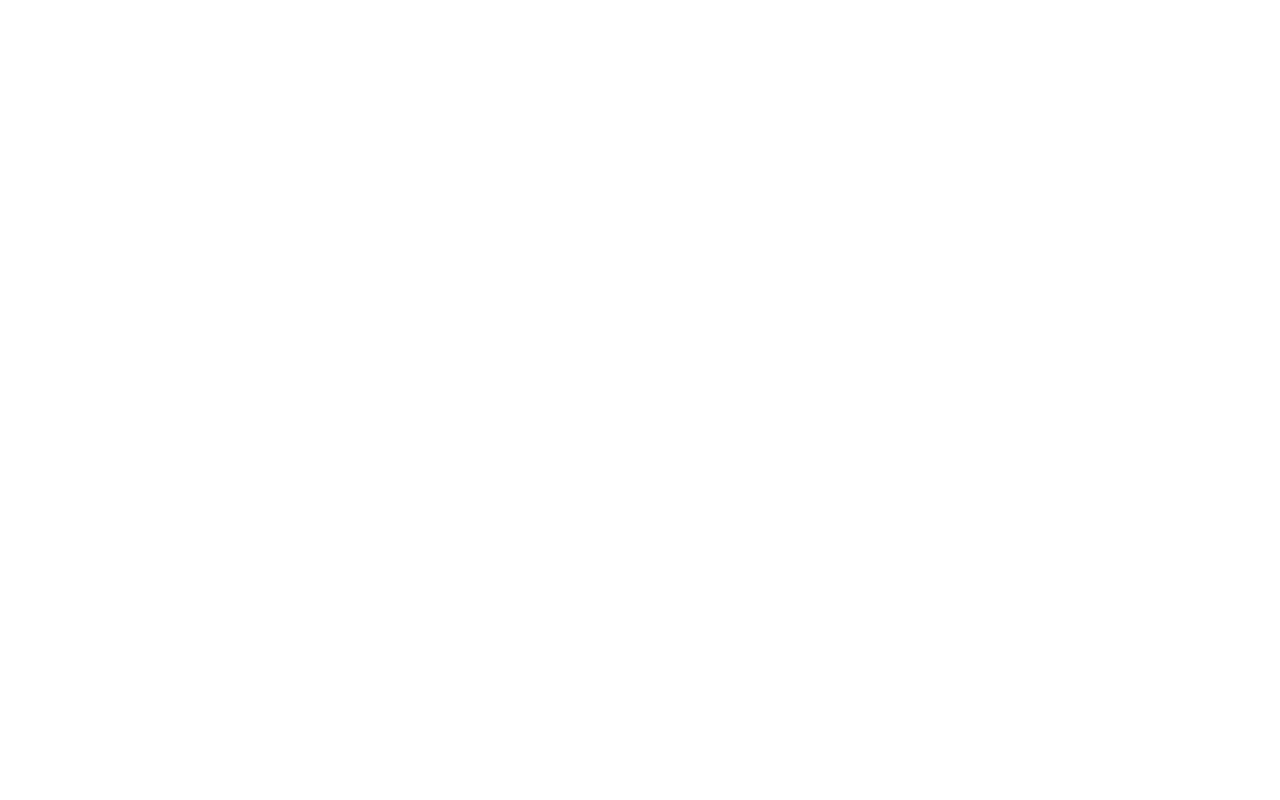
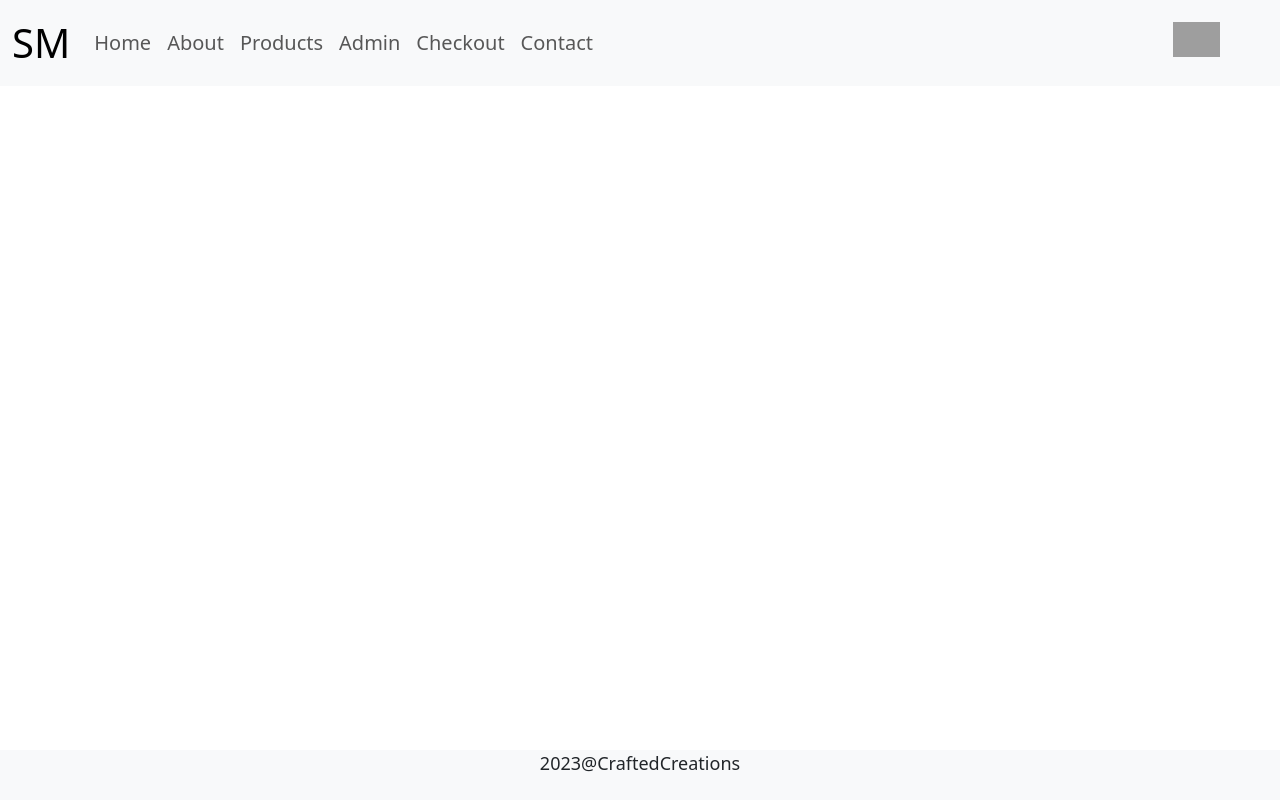
Before and after one commit to sphathimandla-makhanya/jsEcommerceProjectSM, a plain HTML site: page HTML/admin.html in a window 1280 px wide. Drawn offline with nearby package versions, Linux system fonts and the light colour scheme; grey boxes are pictures that could not be loaded.

Commit message:
Added navbar and footer

```diff
--- a/HTML/admin.html
+++ b/HTML/admin.html
@@ -10,7 +10,48 @@
     <link rel="stylesheet" href="/css/style.css">
 </head>
 <body>
+    <header>
+        <nav id="nav" class="navbar navbar-expand-lg navbar-light bg-light">
+            <div class="container-fluid">
+              <a class="navbar-brand fs-1" href="#">SM</a>
+              <button class="navbar-toggler" type="button" data-bs-toggle="collapse" data-bs-target="#navbarNavDropdown" aria-controls="navbarNavDropdown" aria-expanded="false" aria-label="Toggle navigation">
+                <span class="navbar-toggler-icon"></span>
+              </button>
+              <div class="collapse navbar-collapse" id="navbarNavDropdown">
+                <ul class="navbar-nav fs-5">
+                  <li class="nav-item">
+                    <a class="nav-link" href="/index.html">Home</a>
+                  </li>
+                  <li class="nav-item">
+                    <a class="nav-link" href="/HTML/about.html
+                    ">About</a>
+                  </li>
+                  <li class="nav-item">
+                    <a class="nav-link" href="/HTML/products.html">Products</a>
+                  </li>
+                  <li class="nav-item">
+                    <a class="nav-link" href="/HTML/admin.html">Admin</a>
+                  </li>
+                  <li class="nav-item">
+                    <a class="nav-link" href="/HTML/checkout.html">Checkout</a>
+                  </li>
+                  <li class="nav-item">
+                    <a class="nav-link" href="/HTML/contact.html">Contact</a>
+                  </li>
+                </ul>
+                <ul class="ms-auto me-5  mt-2">
+                    <a class="nav-link" href=""><img id="CartLogo" src="https://i.postimg.cc/mkWVNygp/3523885.png" alt="Add to cart"></a>
+                </ul>
+              </div>
+            </div>
+        </nav>
+    </header>
 
+
+
+    <footer class="container-fluid bg-light fixed-bottom" >
+        2023@CraftedCreations
+    </footer>
 
 
 
```
